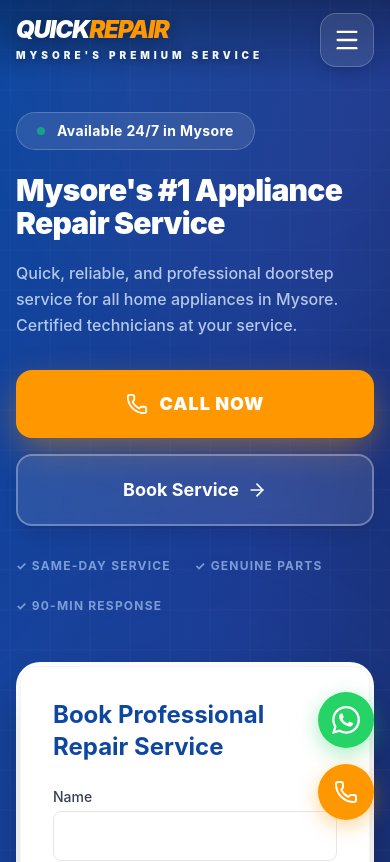
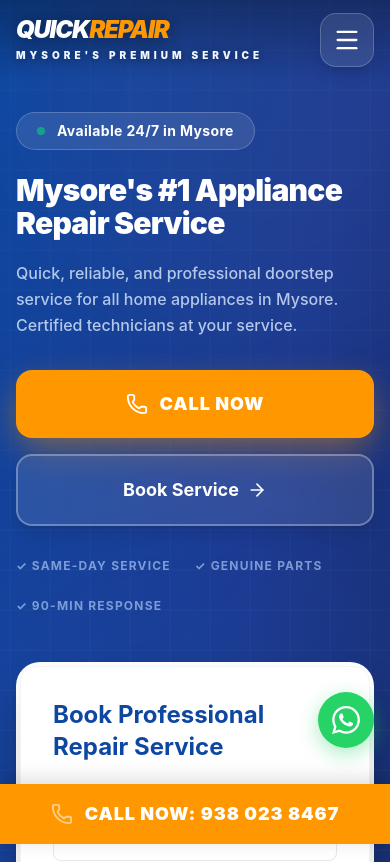
Before and after one commit to ktlmysore1-blip/mysoreappliance, a React (Vite) app: page / in a window 390 px wide. Shown: the top 862 px of the page. Built offline with nearby package versions, Linux system fonts and the light colour scheme.

Commit message:
feat: sticky mobile call bar, repositioned WhatsApp FAB, mobile bottom padding

```diff
--- a/src/components/WhatsAppButton.jsx
+++ b/src/components/WhatsAppButton.jsx
@@ -3,13 +3,13 @@ import { Phone } from 'lucide-react';
 
 const FloatingButtons = () => {
     return (
-        <div className="fixed bottom-6 right-4 z-50 flex flex-col gap-4">
-            {/* WhatsApp Button */}
+        <>
+            {/* WhatsApp floating button - visible on all screens, positioned above mobile CTA */}
             <a
                 href="https://wa.me/919380238467?text=Hi, I need appliance repair service in Mysore."
                 target="_blank"
                 rel="noreferrer"
-                className="bg-[#25D366] text-white w-14 h-14 rounded-full shadow-[0_6px_20px_rgba(37,211,102,0.4)] hover:scale-110 active:scale-95 transition-all flex items-center justify-center"
+                className="fixed bottom-24 md:bottom-6 right-4 z-50 bg-[#25D366] text-white w-14 h-14 rounded-full shadow-[0_6px_20px_rgba(37,211,102,0.4)] hover:scale-110 active:scale-95 transition-all flex items-center justify-center"
                 aria-label="Chat on WhatsApp"
             >
                 <svg xmlns="http://www.w3.org/2000/svg" width="28" height="28" viewBox="0 0 24 24" fill="white">
@@ -17,16 +17,27 @@ const FloatingButtons = () => {
                 </svg>
             </a>
 
-            {/* Call Button - subtle pulse ring instead of bounce */}
+            {/* Desktop only: Call floating button */}
             <a
                 href="tel:+919380238467"
-                className="relative bg-accent text-white w-14 h-14 rounded-full shadow-[0_6px_20px_rgba(255,152,0,0.4)] hover:scale-110 active:scale-95 transition-all flex items-center justify-center"
+                className="hidden md:flex fixed bottom-6 right-4 z-50 bg-accent text-white w-14 h-14 rounded-full shadow-[0_6px_20px_rgba(255,152,0,0.4)] hover:scale-110 active:scale-95 transition-all items-center justify-center"
                 aria-label="Call Now"
             >
                 <span className="absolute inset-0 rounded-full bg-accent animate-ping opacity-30"></span>
                 <Phone size={24} className="relative z-10" />
             </a>
-        </div>
+
+            {/* Mobile only: Sticky bottom Call bar */}
+            <div className="md:hidden fixed bottom-0 left-0 right-0 z-50 bg-accent shadow-[0_-4px_20px_rgba(0,0,0,0.15)] safe-bottom">
+                <a
+                    href="tel:+919380238467"
+                    className="flex items-center justify-center gap-3 py-4 text-white font-black text-lg uppercase tracking-wider active:scale-95 transition-transform"
+                >
+                    <Phone size={22} className="animate-pulse" />
+                    Call Now: 938 023 8467
+                </a>
+            </div>
+        </>
     );
 };
 
--- a/src/index.css
+++ b/src/index.css
@@ -64,3 +64,14 @@ body {
 html {
   scroll-behavior: smooth;
 }
+
+/* Prevent sticky call bar from hiding footer content on mobile */
+@media (max-width: 767px) {
+  body {
+    padding-bottom: 60px;
+  }
+
+  .safe-bottom {
+    padding-bottom: env(safe-area-inset-bottom, 0px);
+  }
+}
```
